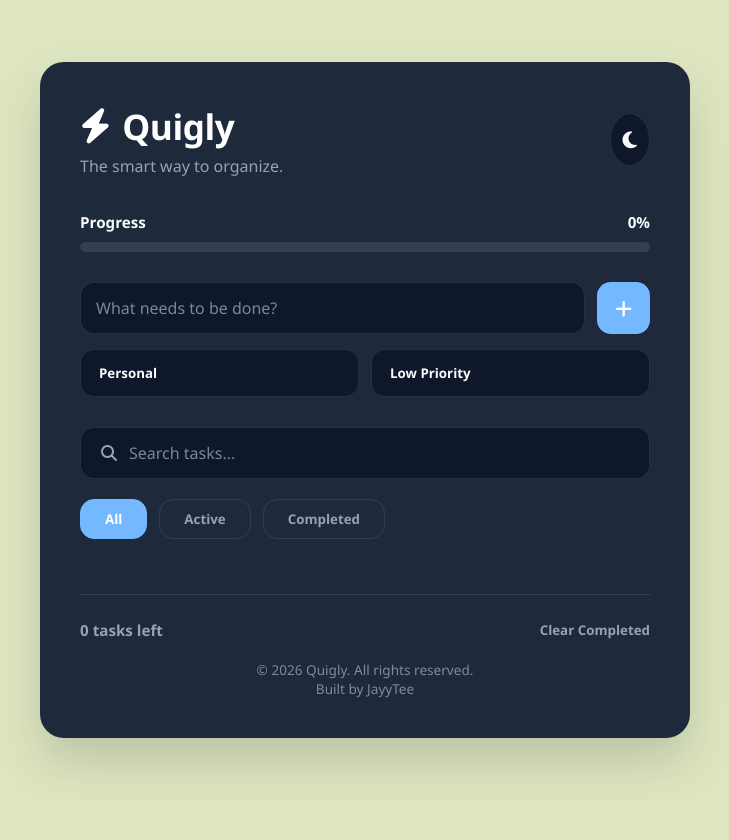
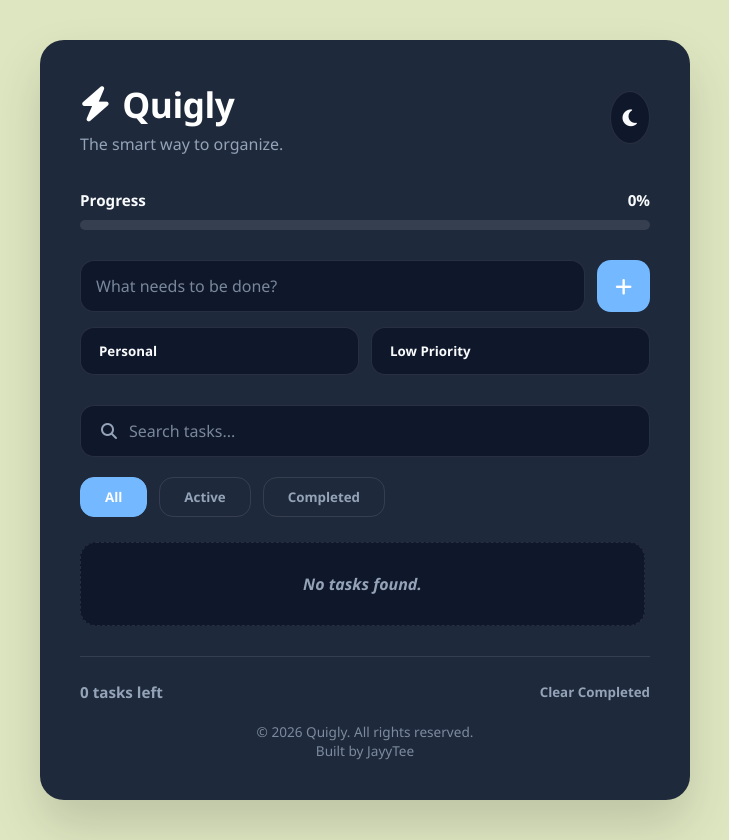
Before and after one commit to Tripple-svg/Quigly, a plain HTML site: page index.html in a window 1280 px wide. Both pictures are taken after a click on the button 902 px from the left and 139 px from the top of the page. Shown: the whole page, without its empty margins (275-1004 px from the left). Before the commit the page ends 800 px from the top, so only its background shows below. Drawn offline with Linux system fonts and the light colour scheme.

Commit message:
Final Quigly production for phase 1

```diff
--- a/index.html
+++ b/index.html
@@ -20,7 +20,6 @@
     </div>
 
     <div class="app-container">
-        <!-- 1. HEADER & PROGRESS -->
         <header class="app-header">
             <div class="brand">
                 <h1><i class="fa-solid fa-bolt"></i> Quigly</h1>
@@ -41,7 +40,6 @@
             </div>
         </div>
 
-        <!-- 2. INPUT FORM -->
         <form id="task-form" class="task-form">
             <div class="input-group">
                 <input type="text" id="task-input" placeholder="What needs to be done?" autocomplete="off">
@@ -62,7 +60,6 @@
             </div>
         </form>
 
-        <!-- 3. SEARCH & FILTERS -->
         <div class="controls">
             <div class="search-box">
                 <i class="fa-solid fa-magnifying-glass"></i>
@@ -75,9 +72,8 @@
             </div>
         </div>
 
-        <!-- 4. THE TASK LIST (JavaScript will inject here) -->
         <ul id="task-list" class="task-list">
-            <!-- Task items will go here -->
+            <li class="empty-state">No tasks to display.</li>
         </ul>
 
         <footer class="app-footer">
--- a/script.js
+++ b/script.js
@@ -1,21 +1,14 @@
-// --- PRELOADER LOGIC ---
 window.addEventListener('load', () => {
     const preloader = document.getElementById('preloader');
-
-    // Wait for 1.5 seconds (to let the line draw animation finish)
     setTimeout(() => {
         preloader.classList.add('fade-out');
     }, 1500);
 });
-
-// 1. STATE & SELECTIONS
-// We store all our tasks in this array.
-// We check localStorage first to see if tasks exist. If not, we start with an empty array.
+//Localstorage
 let tasks = JSON.parse(localStorage.getItem('quigly-tasks')) || [];
 let currentFilter = 'all';
 let searchQuery = '';
 
-// DOM Elements
 const taskForm = document.getElementById('task-form');
 const taskInput = document.getElementById('task-input');
 const taskCategory = document.getElementById('task-category');
@@ -29,9 +22,6 @@ const filterBtns = document.querySelectorAll('.filter-btn');
 const searchInput = document.getElementById('search-input');
 const themeToggle = document.getElementById('theme-toggle');
 
-
-// 2. THEME TOGGLE
-// Check local storage for theme preference on load
 if (localStorage.getItem('quigly-theme') === 'light') {
     document.body.classList.add('light-mode');
     themeToggle.innerHTML = '<i class="fa-solid fa-moon"></i>';
@@ -50,26 +40,25 @@ themeToggle.addEventListener('click', () => {
 });
 
 
-// 3. RENDER FUNCTION (The UI Engine)
-// This function takes our 'tasks' array, filters it, and draws it to the screen.
 function renderTasks() {
-    taskList.innerHTML = ''; // Clear current list
+    taskList.innerHTML = '';
 
-    // Apply Filter (All, Active, Completed)
     let filteredTasks = tasks.filter(task => {
         if (currentFilter === 'active') return !task.completed;
         if (currentFilter === 'completed') return task.completed;
         return true;
     });
 
-    // Apply Search Filter
     if (searchQuery) {
         filteredTasks = filteredTasks.filter(task =>
             task.text.toLowerCase().includes(searchQuery.toLowerCase())
         );
     }
 
-    // Loop through tasks and create HTML for each
+// No Tasks Found
+    if (filteredTasks.length === 0) {
+        taskList.innerHTML = `<li class="empty-state">No tasks found.</li>`;
+    } else {
         filteredTasks.forEach(task => {
             const li = document.createElement('li');
             li.className = `task-item ${task.completed ? 'completed' : ''}`;
@@ -91,23 +80,22 @@ function renderTasks() {
             `;
             taskList.appendChild(li);
         });
+    }
 
     updateStats();
 }
 
-// 4. TASK ACTIONS (Add, Delete, Toggle)
 function addTask(e) {
     e.preventDefault(); // Stop page reload
     const text = taskInput.value.trim();
 
-    // Validation: Don't allow empty tasks
     if (!text) {
         alert("Please enter a task!");
         return;
     }
 
     const newTask = {
-        id: Date.now(), // Unique ID based on timestamp
+        id: Date.now(),
         text: text,
         category: taskCategory.value,
         priority: taskPriority.value,
@@ -116,17 +104,15 @@ function addTask(e) {
 
     tasks.push(newTask);
     saveAndRender();
-    taskInput.value = ''; // Clear input
+    taskInput.value = '';
 }
 
 function deleteTask(id) {
-    // Keep only tasks that DON'T match the id
     tasks = tasks.filter(task => task.id !== id);
     saveAndRender();
 }
 
 function toggleTask(id) {
-    // Find the task and flip its completed status
     tasks = tasks.map(task => {
         if (task.id === id) {
             return { ...task, completed: !task.completed };
@@ -142,16 +128,13 @@ function clearCompleted() {
 }
 
 
-// 5. STATS & PROGRESS BAR
 function updateStats() {
     const total = tasks.length;
     const completed = tasks.filter(task => task.completed).length;
     const active = total - completed;
 
-    // Update counter
     taskCounter.textContent = `${active} task${active !== 1 ? 's' : ''} left`;
 
-    // Update progress bar
     let percentage = 0;
     if (total > 0) {
         percentage = Math.round((completed / total) * 100);
@@ -161,11 +144,8 @@ function updateStats() {
     progressPercentage.textContent = `${percentage}%`;
 }
 
-// 6. HELPER & EVENT LISTENERS
 function saveAndRender() {
-    // Save to localStorage
     localStorage.setItem('quigly-tasks', JSON.stringify(tasks));
-    // Re-draw UI
     renderTasks();
 }
 
@@ -173,12 +153,9 @@ function saveAndRender() {
 taskForm.addEventListener('submit', addTask);
 clearCompletedBtn.addEventListener('click', clearCompleted);
 
-// Filter Buttons
 filterBtns.forEach(btn => {
     btn.addEventListener('click', () => {
-        // Remove active class from all
         filterBtns.forEach(b => b.classList.remove('active'));
-        // Add to clicked
         btn.classList.add('active');
 
         currentFilter = btn.dataset.filter;
@@ -186,11 +163,9 @@ filterBtns.forEach(btn => {
     });
 });
 
-// Search Box
 searchInput.addEventListener('input', (e) => {
     searchQuery = e.target.value;
     renderTasks();
 });
 
-// Initial Render on page load
 renderTasks();
--- a/style.css
+++ b/style.css
@@ -3,14 +3,13 @@ html{
     overflow-x: hidden;
 }
 
-/* --- PRELOADER --- */
 #preloader {
     position: fixed;
     top: 0;
     left: 0;
     width: 100%;
     height: 100%;
-    background-color: #1E2025; /* Matches your slate ash background */
+    background-color: #baac8d;
     display: flex;
     justify-content: center;
     align-items: center;
@@ -32,7 +31,7 @@ html{
 }
 
 .preloader-text {
-    color: #EADBC8; /* Beige */
+    color: #000000;
     font-size: 3rem;
     letter-spacing: 10px;
     margin: 0;
@@ -42,10 +41,8 @@ html{
 .preloader-line {
     width: 200px;
     height: 10px;
-    /* This hides the line initially */
     stroke-dasharray: 200;
     stroke-dashoffset: 200;
-    /* This animates the line drawing */
     animation: drawLine 1s ease-out forwards;
 }
 
@@ -57,17 +54,16 @@ html{
 
 
 :root {
-    --bg-body: #1E2025; /* Rich, sophisticated slate ash */
-    --bg-card: #EADBC8; /* Genuine warm beige */
-    --text-main: #2C3E50; /* Deep slate blue */
+    --bg-body: #1E2025;
+    --bg-card: #EADBC8;
+    --text-main: #2C3E50;
     --text-muted: #5D6D7E;
-    --accent-blue: #74B9FF; /* Professional Sky Blue */
+    --accent-blue: #74B9FF;
     --accent-blue-hover: #0984E3;
-    --input-bg: #F8F4EC; /* Soft cream for inputs */
+    --input-bg: #F8F4EC;
     --border-color: rgba(44, 62, 80, 0.15);
-    --shadow: 0 25px 50px rgba(0, 0, 0, 0.4); /* Deeper, softer shadow */
+    --shadow: 0 25px 50px rgba(0, 0, 0, 0.4);
 
-    /* Tag Colors */
     --tag-work-bg: #E0F2FE; --tag-work-text: #0369A1;
     --tag-personal-bg: #FCE7F3; --tag-personal-text: #BE185D;
     --tag-study-bg: #FEF08A; --tag-study-text: #854D0E;
@@ -77,10 +73,9 @@ html{
     --tag-low-bg: #DCFCE7; --tag-low-text: #15803D;
 }
 
-/* Light Mode Toggle Overrides (Ash Outer, Dark Card) */
 body.light-mode {
-    --bg-body: #dee6c1; /* Soft ash gray background */
-    --bg-card: #1E293B; /* Deep Navy Card */
+    --bg-body: #dee6c1;
+    --bg-card: #1E293B;
     --text-main: #F8FAFC;
     --text-muted: #94A3B8;
     --input-bg: #0F172A;
@@ -88,7 +83,6 @@ body.light-mode {
     --shadow: 0 25px 50px rgba(0, 0, 0, 0.15);
 }
 
-/* --- GLOBAL --- */
 * {
     margin: 0;
     padding: 0;
@@ -107,7 +101,6 @@ body {
     padding: 40px 20px;
 }
 
-/* --- APP CONTAINER (The Beige Card) --- */
 .app-container {
     width: 100%;
     max-width: 650px;
@@ -117,7 +110,6 @@ body {
     box-shadow: var(--shadow);
 }
 
-/* --- HEADER --- */
 .app-header {
     display: flex;
     justify-content: space-between;
@@ -165,7 +157,6 @@ Body.light-mode .brand p {
     background: var(--border-color);
 }
 
-/* --- PROGRESS BAR --- */
 .progress-section {
     margin-bottom: 30px;
 }
@@ -189,13 +180,12 @@ Body.light-mode .brand p {
 
 .progress-bar-fill {
     height: 100%;
-    width: 0%; /* JS will change this */
+    width: 0%;
     background: var(--accent-blue);
     border-radius: 10px;
     transition: width 0.4s ease;
 }
 
-/* --- FORM & INPUTS --- */
 .task-form {
     display: flex;
     flex-direction: column;
@@ -269,7 +259,6 @@ Body.light-mode .brand p {
     color: var(--text-main);
 }
 
-/* --- CONTROLS (Search & Filters) --- */
 .controls {
     display: flex;
     flex-direction: column;
@@ -326,7 +315,18 @@ Body.light-mode .brand p {
     color: var(--text-main);
 }
 
-/* --- TASK LIST --- */
+.empty-state {
+    text-align: center;
+    padding: 30px;
+    color: var(--text-muted);
+    font-weight: 600;
+    font-size: 1rem;
+    font-style: italic;
+    background: var(--input-bg);
+    border-radius: 16px;
+    border: 1px dashed var(--border-color);
+}
+
 .task-list {
     list-style: none;
     display: flex;
@@ -383,7 +383,6 @@ Body.light-mode .brand p {
     opacity: 0.4;
 }
 
-/* Tags */
 .task-tags {
     display: flex;
     gap: 8px;
@@ -407,7 +406,6 @@ Body.light-mode .brand p {
 .tag.medium { background: var(--tag-med-bg); color: var(--tag-med-text); }
 .tag.low { background: var(--tag-low-bg); color: var(--tag-low-text); }
 
-/* Action Buttons */
 .task-actions {
     display: flex;
     gap: 15px;
@@ -438,7 +436,7 @@ Body.light-mode .brand p {
 .footer-main{
     display:flex;
     justify-content: space-between;
-    gap: 150px;
+    gap: 15px;
     align-items: center;
     width: 100%;
     font-size: 0.95rem;
@@ -464,7 +462,6 @@ Body.light-mode .brand p {
 
 #clear-completed:hover { color: #ef4444; }
 
-/* --- MOBILE OPTIMIZATION --- */
 @media (max-width: 600px) {
     .app-container { padding: 25px; border-radius: 20px; }
     .options-group { flex-direction: column; }
@@ -473,13 +470,13 @@ Body.light-mode .brand p {
     .task-actions { align-self: flex-end; width: 100%; justify-content: flex-end;}
 }
 
-/* Add these inside your @media (max-width: 600px) block */
 .input-group input {
-    min-width: 0; /* Fixes the overflow bug */
-    padding: 14px 15px; /* Slightly smaller padding for mobile */
+    min-width: 0;
+    padding: 14px 15px;
 }
+
 #add-btn {
-    padding: 0 18px; /* Slightly smaller button */
+    padding: 0 18px;
 }
 
 .bottom {
```
Lines whose indentation alone changed are shown as unchanged.
